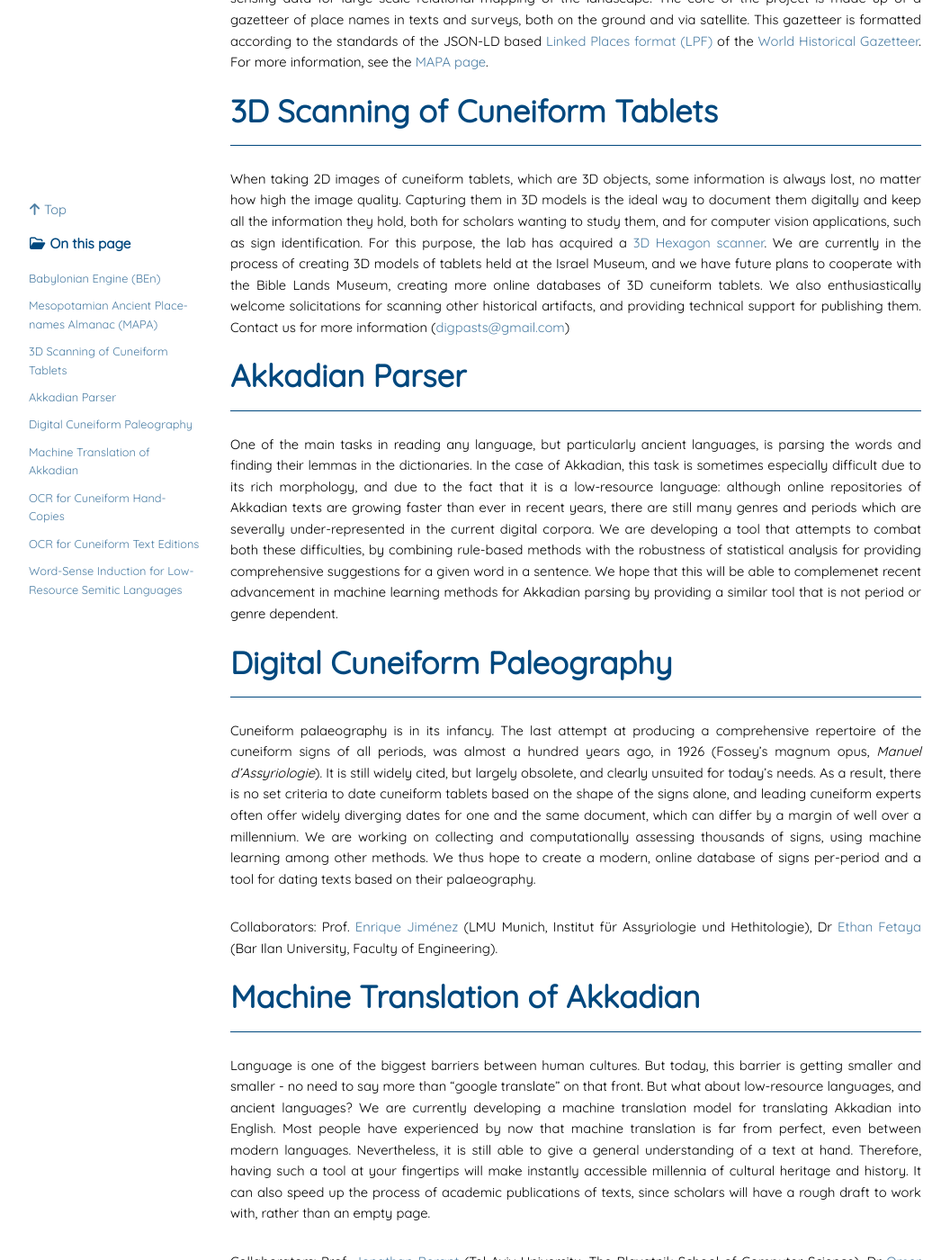
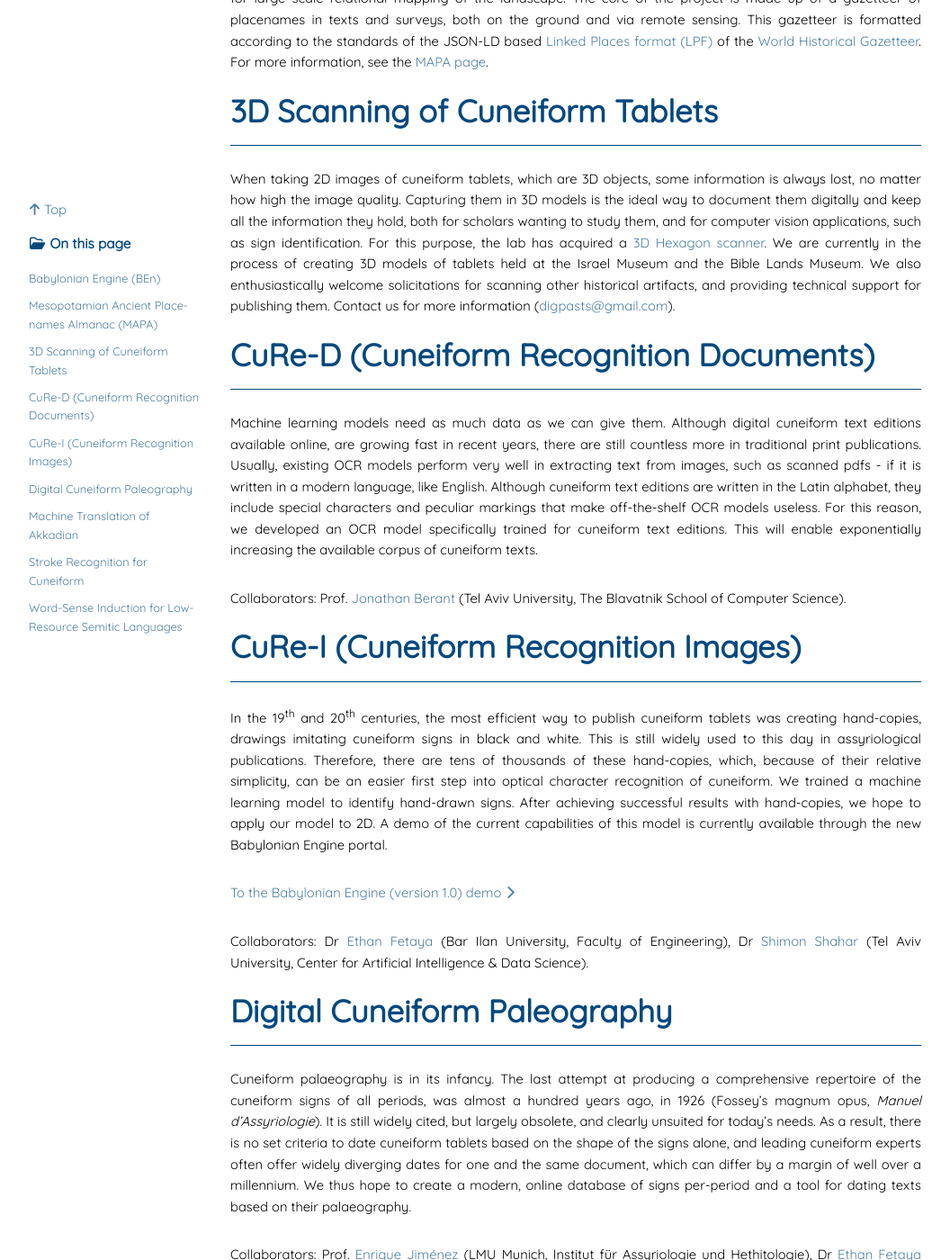
Before and after one commit to DigitalPasts/DigitalPasts.github.io, a Jekyll site: the page built from docs/projects.md, in a window 1280 px wide and 1400 px high, scrolled down 791 px. Shown: the whole window at 90% size, without its empty margins (0-1056 px from the left). Built offline with Jekyll 4.4.1, drawn with Linux system fonts in a browser that asks for light colours; nearby versions of some CDN libraries; some of the changed text lies outside the part shown.

Commit message:
content update

```diff
--- a/_includes/home-content.html
+++ b/_includes/home-content.html
@@ -10,7 +10,7 @@
   <h3 id="mapa"><a href="docs/MAPA.html">Mesopotamian Ancient Place-names Almanac</a></h3>
   <img src="images/index/Satellitenbild%20von%20Uruk%202001.jpg" alt="MAPA-image" class="image"/>
   <div class="middle">
-    <a href="docs/MAPA.html">Joining spatial and textual sources to recreate one of the world's oldest cities</a>
+    <a href="docs/MAPA.html">Mapping the city and orchards of Gilgamesh</a>
   </div>
 </div>
 
--- a/docs/projects.md
+++ b/docs/projects.md
@@ -5,49 +5,53 @@
 
 ## Babylonian Engine (BEn)
 
-The Babylonian Engine is a growing repository for tools designed to aid the research, teaching, and knowledge distribution of the ancient cultures of Mesopotamia. One of the greatest obstacles of assyriology is an incredible amount of data, and at the same time an extremely limited number of people able to access it and make it accessible for the rest of the world. The artificial intelligence revolution and general developments in computer and data science can give us the long awaited solutions for that problems, by creating an appropriate interface. For our existing tools and more information, see the [Babylonian Engine Page](BEn.md). For tools in the making, see other projects in this page.
+The Babylonian Engine is a growing repository for tools designed to aid the research, teaching, and knowledge distribution of the ancient cultures of Mesopotamia. One of the greatest obstacles of assyriology is an incredible amount of data, and at the same time an extremely limited number of people able to access it and make it accessible for the rest of the world. The artificial intelligence revolution and general developments in computer and data science can give us the long awaited solutions for that problem, by creating an appropriate interface. For our existing tools and more information, see the [Babylonian Engine Page](BEn.md). For tools in the making, see other projects in this page.
 
 {% include BEn_new.html %}
 {% include BEn_old.html %}
 
 ## Mesopotamian Ancient Place-names Almanac (MAPA)
 
-MAPA is an historical geography project of the city of Uruk, one of the largest and most important cities of Mesopotamia, in the age of Empires (first millennium BCE). It aims to incorporate both textual and remote-sensing data for large scale relational mapping of the landscape. The core of the project is made up of a gazetteer of place names in texts and surveys, both on the ground and via satellite. This gazetteer is formatted according to the standards of the JSON-LD based [Linked Places format (LPF)](https://github.com/LinkedPasts/linked-places/blob/master/tsv_0.3.md) of the [World Historical Gazetteer](http://whgazetteer.org/). For more information, see the [MAPA page](MAPA.md).
+MAPA is an historical geography project of the city of Uruk, one of the largest and most important cities of Mesopotamia, in the age of Empires (first millennium BCE). It incorporates both textual and remote-sensing data for large scale relational mapping of the landscape. The core of the project is made up of a gazetteer of placenames in texts and surveys, both on the ground and via remote sensing. This gazetteer is formatted according to the standards of the JSON-LD based [Linked Places format (LPF)](https://github.com/LinkedPasts/linked-places/blob/master/tsv_0.3.md) of the [World Historical Gazetteer](http://whgazetteer.org/). For more information, see the [MAPA page](MAPA.md).
 
 ## 3D Scanning of Cuneiform Tablets
 
-When taking 2D images of cuneiform tablets, which are 3D objects, some information is always lost, no matter how high the image quality. Capturing them in 3D models is the ideal way to document them digitally and keep all the information they hold, both for scholars wanting to study them, and for computer vision applications, such as sign identification. For this purpose, the lab has acquired a [3D Hexagon scanner](https://www.creativeinfocom.com/pdfs/smartscan-specification-he-r5-c5.pdf). We are currently in the process of creating 3D models of tablets held at the Israel Museum, and we have future plans to cooperate with the Bible Lands Museum, creating more online databases of 3D cuneiform tablets. We also enthusiastically welcome solicitations for scanning other historical artifacts, and providing technical support for publishing them. Contact us for more information (<{{ site.email}}>)
+When taking 2D images of cuneiform tablets, which are 3D objects, some information is always lost, no matter how high the image quality. Capturing them in 3D models is the ideal way to document them digitally and keep all the information they hold, both for scholars wanting to study them, and for computer vision applications, such as sign identification. For this purpose, the lab has acquired a [3D Hexagon scanner](https://www.creativeinfocom.com/pdfs/smartscan-specification-he-r5-c5.pdf). We are currently in the process of creating 3D models of tablets held at the Israel Museum and the Bible Lands Museum. We also enthusiastically welcome solicitations for scanning other historical artifacts, and providing technical support for publishing them. Contact us for more information (<{{ site.email}}>).
 
-## Akkadian Parser
+## CuRe-D (Cuneiform Recognition Documents)
 
-One of the main tasks in reading any language, but particularly ancient languages, is parsing the words and finding their lemmas in the dictionaries. In the case of Akkadian, this task is sometimes especially difficult due to its rich morphology, and due to the fact that it is a low-resource language: although online repositories of Akkadian texts are growing faster than ever in recent years, there are still many genres and periods which are severally under-represented in the current digital corpora. We are developing a tool that attempts to combat both these difficulties, by combining rule-based methods with the robustness of statistical analysis for providing comprehensive suggestions for a given word in a sentence. We hope that this will be able to complemenet recent advancement in machine learning methods for Akkadian parsing by providing a similar tool that is not period or genre dependent.
+Machine learning models need as much data as we can give them. Although digital cuneiform text editions available online, are growing fast in recent years, there are still countless more in traditional print publications. Usually, existing OCR models perform very well in extracting text from images, such as scanned pdfs - if it is written in a modern language, like English. Although cuneiform text editions are written in the Latin alphabet, they include special characters and peculiar markings that make off-the-shelf OCR models useless. For this reason, we developed an OCR model specifically trained for cuneiform text editions. This will enable exponentially increasing the available corpus of cuneiform texts.
+
+Collaborators: Prof. [Jonathan Berant](https://scholar.google.com/citations?user=xCYHonIAAAAJ&hl=en) (Tel Aviv University, The Blavatnik School of Computer Science).
+
+## CuRe-I (Cuneiform Recognition Images)
+
+In the 19<sup>th</sup> and 20<sup>th</sup> centuries, the most efficient way to publish cuneiform tablets was creating hand-copies, drawings imitating cuneiform signs in black and white. This is still widely used to this day in assyriological publications. Therefore, there are tens of thousands of these hand-copies, which, because of their relative simplicity, can be an easier first step into optical character recognition of cuneiform. We trained a machine learning model to identify hand-drawn signs. After achieving successful results with hand-copies, we hope to apply our model to 2D. A demo of the current capabilities of this model is currently available through the new Babylonian Engine portal.
+
+{% include BEn_new.html %}
+
+Collaborators: Dr [Ethan Fetaya](https://scholar.google.com/citations?user=zLuqh-0AAAAJ&hl=en) (Bar Ilan University, Faculty of Engineering), Dr [Shimon Shahar](https://datascience.tau.ac.il/team/moni-shahar) (Tel Aviv University, Center for Artificial Intelligence & Data Science).
 
 ## Digital Cuneiform Paleography
 
-Cuneiform palaeography is in its infancy. The last attempt at producing a comprehensive repertoire of the cuneiform signs of all periods, was almost a hundred years ago, in 1926 (Fossey’s magnum opus, *Manuel d’Assyriologie*). It is still widely cited, but largely obsolete, and clearly unsuited for today’s needs. As a result, there is no set criteria to date cuneiform tablets based on the shape of the signs alone, and leading cuneiform experts often offer widely diverging dates for one and the same document, which can differ by a margin of well over a millennium. We are working on collecting and computationally assessing thousands of signs, using machine learning among other methods. We thus hope to create a modern, online database of signs per-period and a tool for dating texts based on their palaeography.
+Cuneiform palaeography is in its infancy. The last attempt at producing a comprehensive repertoire of the cuneiform signs of all periods, was almost a hundred years ago, in 1926 (Fossey’s magnum opus, *Manuel d’Assyriologie*). It is still widely cited, but largely obsolete, and clearly unsuited for today’s needs. As a result, there is no set criteria to date cuneiform tablets based on the shape of the signs alone, and leading cuneiform experts often offer widely diverging dates for one and the same document, which can differ by a margin of well over a millennium. We thus hope to create a modern, online database of signs per-period and a tool for dating texts based on their palaeography.
 
 Collaborators: Prof. [Enrique Jiménez](https://www.assyriologie.uni-muenchen.de/personen/professoren/jimenez/index.html) (LMU Munich, Institut für Assyriologie und Hethitologie), Dr [Ethan Fetaya](https://scholar.google.com/citations?user=zLuqh-0AAAAJ&hl=en) (Bar Ilan University, Faculty of Engineering).
 
 ## Machine Translation of Akkadian
 
-Language is one of the biggest barriers between human cultures. But today, this barrier is getting smaller and smaller - no need to say more than "google translate" on that front. But what about low-resource languages, and ancient languages? We are currently developing a machine translation model for translating Akkadian into English. Most people have experienced by now that machine translation is far from perfect, even between modern languages. Nevertheless, it is still able to give a general understanding of a text at hand. Therefore, having such a tool at your fingertips will make instantly accessible millennia of cultural heritage and history. It can also speed up the process of academic publications of texts, since scholars will have a rough draft to work with, rather than an empty page.
+Language is one of the biggest barriers between human cultures. But today, this barrier is getting smaller and smaller - no need to say more than "google translate" on that front. But what about low-resource languages, and ancient languages? We are currently developing a machine translation model for translating Akkadian into English. Most people have experienced by now that machine translation is far from perfect, even between modern languages. Nevertheless, it is still able to give a general understanding of a text at hand. Therefore, having such a tool at your fingertips will make instantly accessible millennia of cultural heritage and history.
 
 Collaborators: Prof. [Jonathan Berant](https://scholar.google.com/citations?user=xCYHonIAAAAJ&hl=en) (Tel Aviv University, The Blavatnik School of Computer Science), Dr [Omer Levy](https://scholar.google.co.il/citations?user=PZVd2h8AAAAJ&hl=en) (Tel Aviv University, The Blavatnik School of Computer Science).
 
-## OCR for Cuneiform Hand-Copies
+## Stroke Recognition for Cuneiform
 
-In the 19<sup>th</sup> and 20<sup>th</sup> centuries, the most efficient way to publish cuneiform tablets was creating hand-copies, drawings imitating cuneiform signs in black and white. This is still widely used to this day in assyriological publications. Therefore, there are thousands, if not tens of thousands of these hand-copies, which, because of their relative simplicity, can be an easier first step into OCR of cuneiform signs. We are currently curating a database of cuneiform signs, derived from hand-copies, for training a machine learning model that will be able to identify the positions of individual signs within a given image, and then identify the signs themselves. After achieving successful results with hand-copies, we hope to apply our model to 2D.
+An OCR model for recognizing cuneiform signs from 2D or 3D images is one of the biggest *desiderata* for assyriology in the 21<sup>st</sup> century. We are a developing an OCR model for recognizing strokes of cuneiform sign from 2D images of tablets. Cuneiform signs are created by different combination of a limited number of strokes: horizontals, verticals, obliques. The model is being trained to recognize and vectorize each one of these stroke types in a given image.
 
-Collaborators: Dr [Ethan Fetaya](https://scholar.google.com/citations?user=zLuqh-0AAAAJ&hl=en) (Bar Ilan University, Faculty of Engineering), Dr [Shimon Shahar](https://datascience.tau.ac.il/team/moni-shahar) (Tel Aviv University, Center for Artificial Intelligence & Data Science).
-
-## OCR for Cuneiform Text Editions
-
-Machine learning models need as much data as we can give them. Although digital cuneiform text editions, available online, are growing fast in recent years, there are still countless more in traditional print publications. Usually, existing OCR models perform very well in extracting text from images, such as scanned pdfs - if it is written in a modern language, like English. Although cuneiform text editions are written in the Latin alphabet, they include special characters and peculiar markings that make off-the-shelf OCR models useless. For this reason, we are developing an OCR model specifically trained for cuneiform text editions. We hope that this will enable exponentially increasing the available corpus of cuneiform texts.
-
-Collaborators: Prof. [Jonathan Berant](https://scholar.google.com/citations?user=xCYHonIAAAAJ&hl=en) (Tel Aviv University, The Blavatnik School of Computer Science).
+Collaborators: Prof. [Josef Pavlíček](https://orcid.org/0000-0002-3959-5406) (CULS Prague), [Adéla Hamplová](https://orcid.org/0000-0002-1012-650X) (CULS Prague).
 
 ## Word-Sense Induction for Low-Resource Semitic Languages
 
-Contextual understanding in the humanities is its bread and butter - and NLP applications using word-embedding for contextualization is a revolutionizing method of doing just that. It provides the ability for an emic understanding of a text at hand, in the context of its own language, often forcing us to confront the biases with which we read the text before. When attempting to apply such models to Akkadian and biblical Hebrew, however, they offer particular challenges: these models work best with large datasets, but Akkadian and biblical Hebrew are low-resource languages. We are currently developing a word-sense induction model that will nevertheless be able to provide productive, contextual results for these two languages.
+Contextual understanding in the humanities is its bread and butter - and NLP applications using word-embedding for contextualization is a revolutionizing method of doing just that. It provides the ability for an emic understanding of a text at hand, in the context of its own language, often forcing us to confront the biases with which we read the text before. When attempting to apply such models to Akkadian and biblical Hebrew, however, they offer particular challenges: these models work best with large datasets, but Akkadian and biblical Hebrew are low-resource languages. We developed a word-sense induction model that can provide productive, contextual results for these two languages.
 
 Collaborators: Dr [Amos Azaria](https://scholar.google.co.il/citations?user=sdfKs_sAAAAJ&hl=en) (Ariel University, Department of Computer Science).
```
Also changed, not shown: docs/BEn.md (+10 -8 lines), docs/DH_program.md (+3 -14 lines), docs/MAPA.md (+7 -7 lines), docs/about.md (+2 -2 lines).
